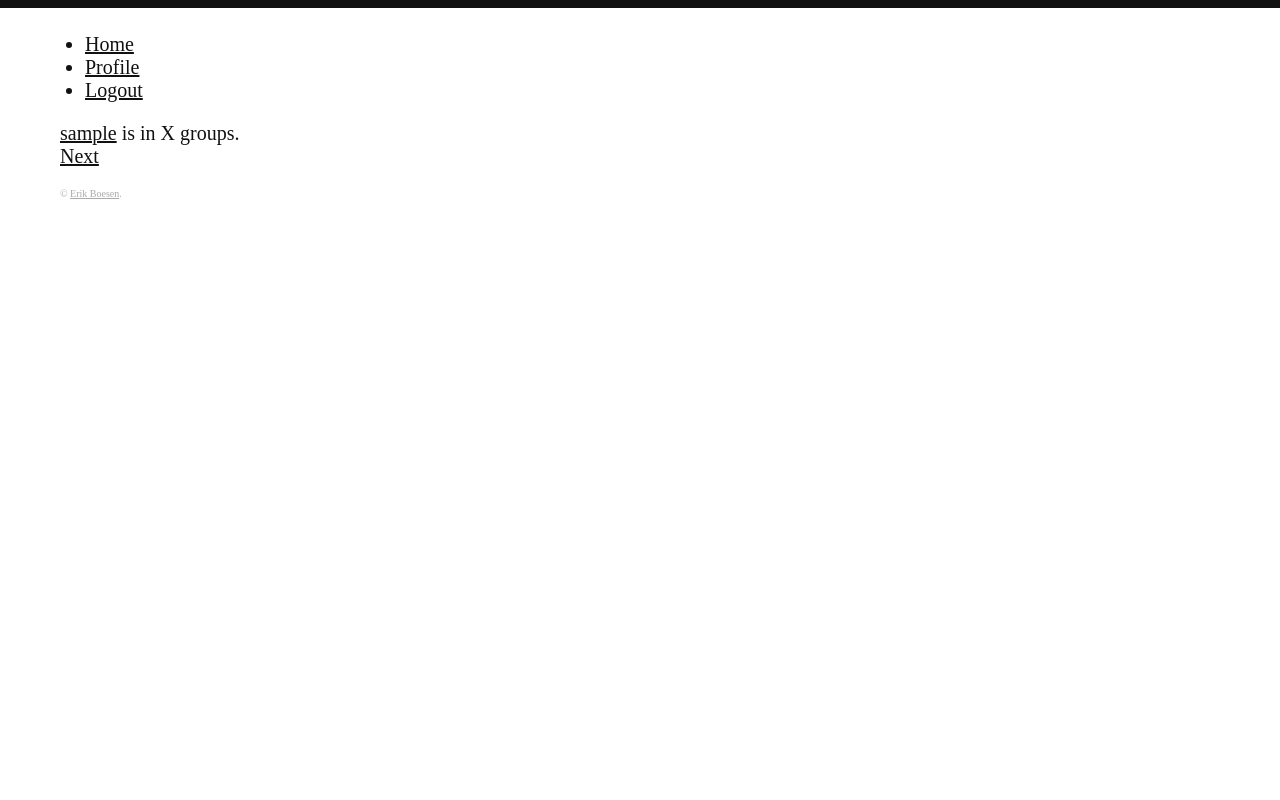
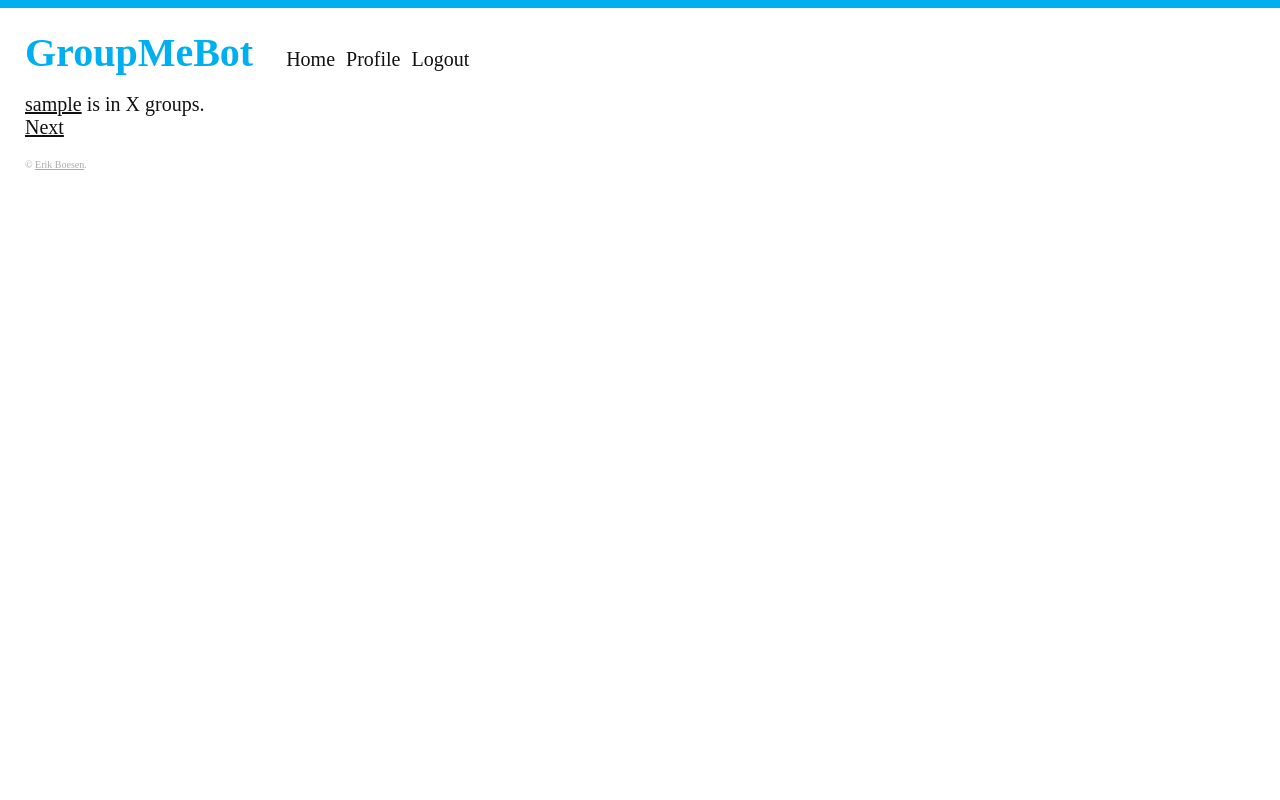
Before and after one commit to MeBots/MeBots, a Python web app: template app/templates/index.html in a window 1280 px wide. Run offline with Jinja, Linux system fonts and the light colour scheme; the template is opened without the code that fills it: most values are stand-ins (such as "Sample title", 1, 10 or a date in 2020); some web fonts are replaced.

Commit message:
Restyle header

```diff
--- a/app/routes.py
+++ b/app/routes.py
@@ -16,13 +16,12 @@ def before_request():
 
 
 @app.route('/', methods=['GET', 'POST'])
-@login_required
 def index():
-    page = request.args.get('page', 1, type=int)
+    page =e request.args.get('page', 1, type=int)
     bots = Bot.query.all().paginate(page, app.config['ITEMS_PER_PAGE'], False)
     next_url = url_for('index', page=bots.next_num) if bots.has_next else None
     prev_url = url_for('index', page=bots.prev_num) if bots.has_prev else None
-    return render_template('index.html', title='Home', form=form,
+    return render_template('index.html', title='Home',
                            bots=bots.items, next_url=next_url,
                            prev_url=prev_url)
 
--- a/app/static/stylesheets/main.css
+++ b/app/static/stylesheets/main.css
@@ -16,22 +16,31 @@ body {
     font-size: 20px;
     background: white;
     color: #111;
-    border-top: 8px solid #111;
+    border-top: 8px solid #00aff0;
 }
 header, main, footer {
-    padding: 10px 20px;
+    padding: 10px 0;
 }
 header {
     padding-bottom: 20px;
     padding-top: 30px;
 }
-h1 {
-    font-size: 100px;
-    color: #111;
+header #logo {
+    font-size: 40px;
+    color: #00aff0;
     line-height: 1;
+    display: inline-block;
 }
-header img {
-    max-width: 100%;
+header nav ul {
+    display: inline-block;
+}
+header nav li {
+    list-style: none;
+    display: inline-block;
+}
+header nav a {
+    text-decoration: none;
+    padding: 5px 3px;
 }
 h3 {
     font-size: 30px;
@@ -112,7 +121,7 @@ footer a {
 
 @media (min-width: 800px) {
     header, main, footer {
-        padding: 10px 60px;
+        padding: 10px 25px;
     }
     header {
         padding-top: 25px;
--- a/app/templates/base.html
+++ b/app/templates/base.html
@@ -17,6 +17,7 @@
     <body>
         <header>
             <nav>
+                <h2 id="logo">GroupMeBot</h2>
                 <ul>
                     <li><a href="{{ url_for('index') }}">Home</a></li>
                     {% if current_user.is_anonymous %}
```
